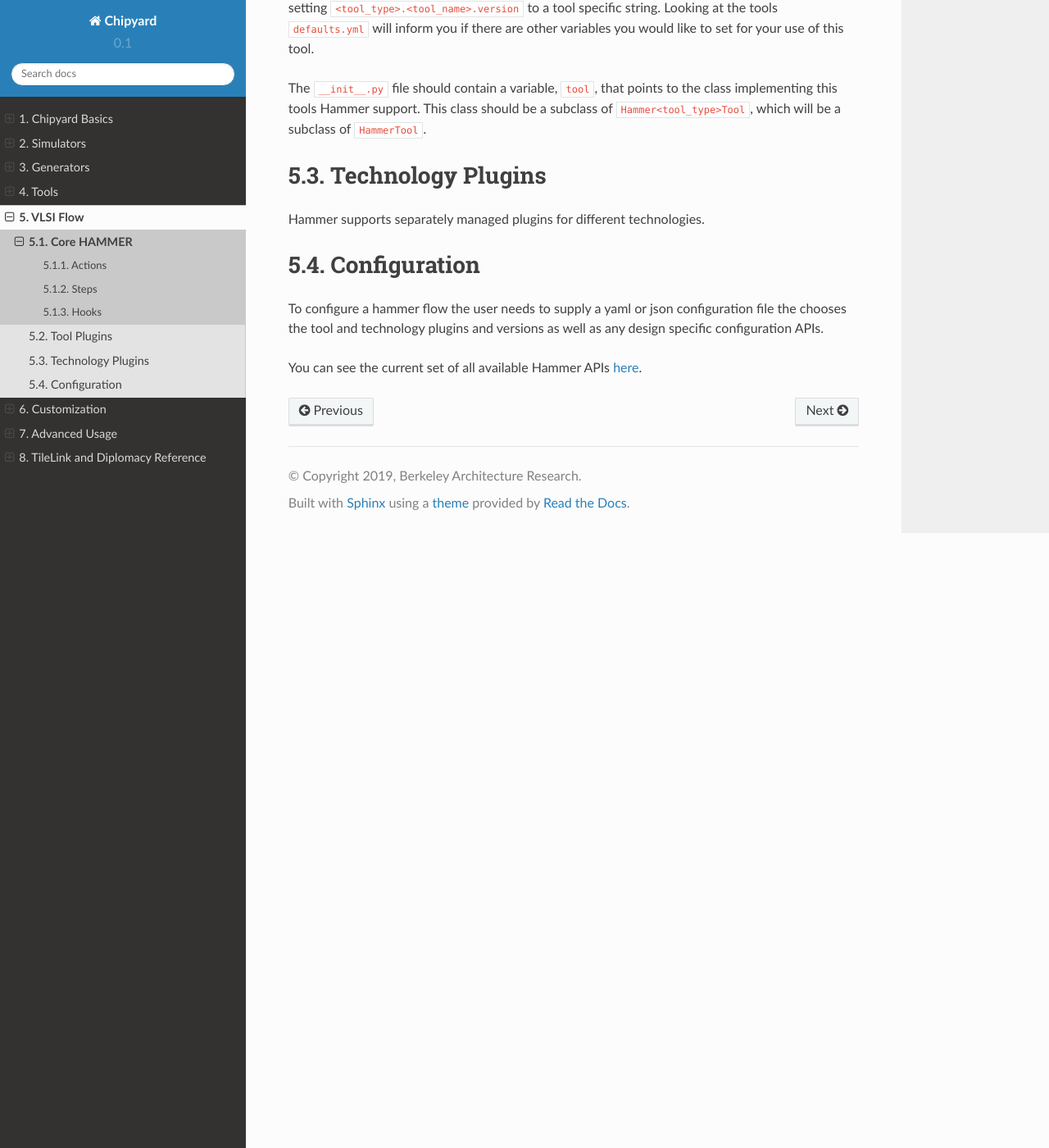
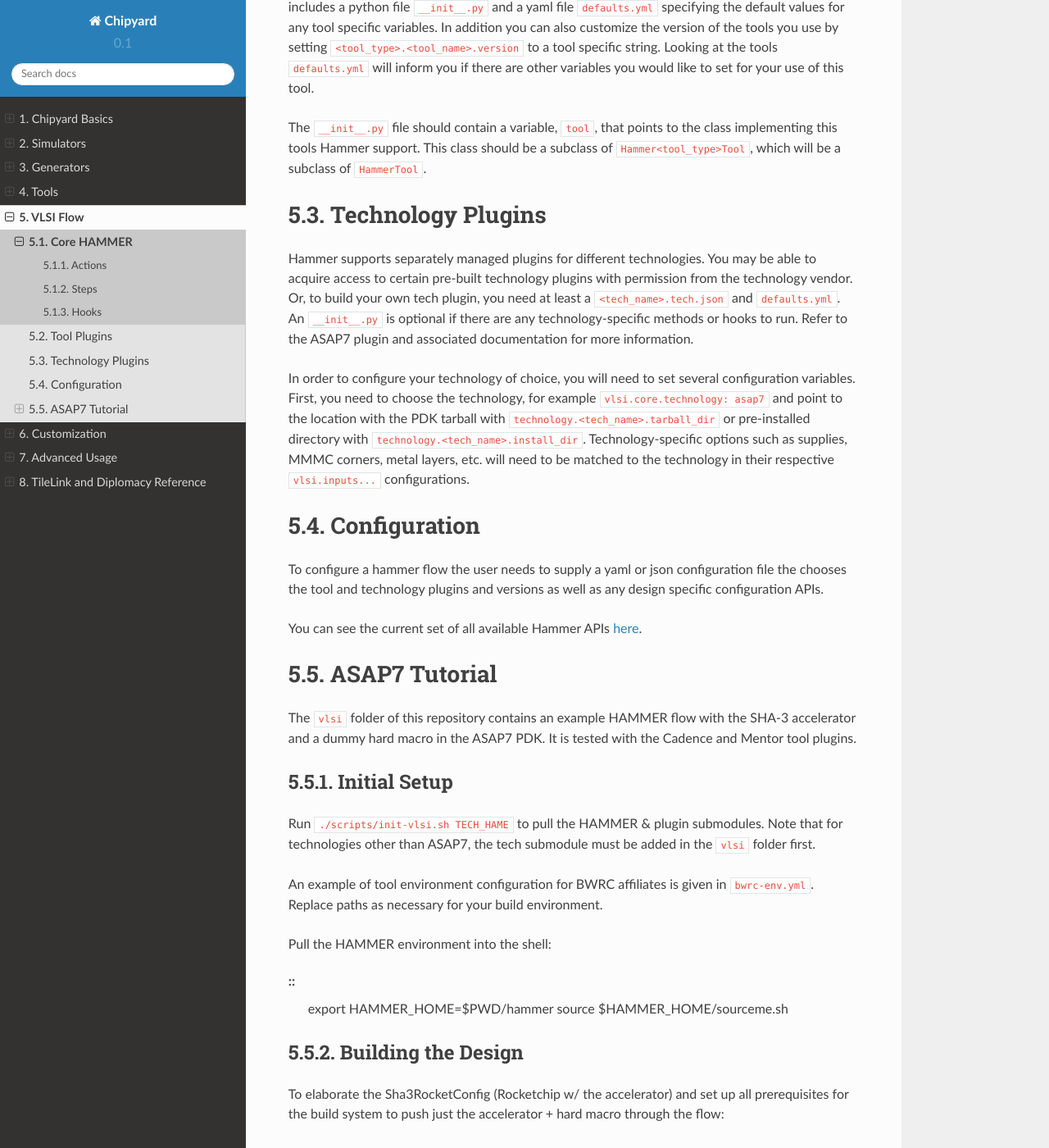
Before and after one commit to ucb-bar/chipyard, a Sphinx documentation site: the page built from docs/VLSI/HAMMER.rst, in a window 1280 px wide and 1400 px high, scrolled down 1163 px. Shown: the whole window at 82% size. Built offline with Sphinx 7.4.7 and the Read the Docs theme 2.0.0, drawn with Linux system fonts in a browser that asks for light colours; some of the changed text lies outside the part shown.

Commit message:
move documentation to docs/ and new Makefile plumbing

```diff
--- a/docs/VLSI/HAMMER.rst
+++ b/docs/VLSI/HAMMER.rst
@@ -24,8 +24,8 @@
 Tool Plugins
 ============
 
-Hammer supports separately managed plugins for different CAD tool vendors.
-The types of tools (in there hammer names) supported currently include:
+Hammer supports separately managed plugins for different CAD tool vendors. You may be able to acquire access to the included Cadence, Synopsys, and Mentor Graphics plugins with permission from the respective CAD tool vendor.
+The types of tools (by HAMMER names) supported currently include:
 
 * synthesis
 * par
@@ -48,7 +48,11 @@
 Technology Plugins
 ==================
 
-Hammer supports separately managed plugins for different technologies.
+Hammer supports separately managed plugins for different technologies. You may be able to acquire access to certain pre-built technology plugins with permission from the technology vendor. Or, to build your own tech plugin, you need at least a ``<tech_name>.tech.json`` and ``defaults.yml``. An ``__init__.py`` is optional if there are any technology-specific methods or hooks to run. Refer to the ASAP7 plugin and associated documentation for more information.
+
+In order to configure your technology of choice, you will need to set several configuration variables.
+First, you need to choose the technology, for example ``vlsi.core.technology: asap7`` and point to the location with the PDK tarball with ``technology.<tech_name>.tarball_dir`` or pre-installed directory with ``technology.<tech_name>.install_dir``.
+Technology-specific options such as supplies, MMMC corners, metal layers, etc. will need to be matched to the technology in their respective ``vlsi.inputs...`` configurations.
 
 Configuration
 =============
@@ -56,3 +60,63 @@
 To configure a hammer flow the user needs to supply a yaml or json configuration file the chooses the tool and technology plugins and versions as well as any design specific configuration APIs.
 
 You can see the current set of all available Hammer APIs `here <https://github.com/ucb-bar/hammer/blob/master/src/hammer-vlsi/defaults.yml>`__.
+
+ASAP7 Tutorial
+==============
+The ``vlsi`` folder of this repository contains an example HAMMER flow with the SHA-3 accelerator and a dummy hard macro in the ASAP7 PDK. It is tested with the Cadence and Mentor tool plugins.
+
+Initial Setup
+-------------
+Run ``./scripts/init-vlsi.sh TECH_HAME`` to pull the HAMMER & plugin submodules. Note that for technologies other than ASAP7, the tech submodule must be added in the ``vlsi`` folder first.
+
+An example of tool environment configuration for BWRC affiliates is given in ``bwrc-env.yml``. Replace paths as necessary for your build environment.
+
+Pull the HAMMER environment into the shell:
+
+::
+    export HAMMER_HOME=$PWD/hammer
+    source $HAMMER_HOME/sourceme.sh
+
+Building the Design
+-------------------
+To elaborate the Sha3RocketConfig (Rocketchip w/ the accelerator) and set up all prerequisites for the build system to push just the accelerator + hard macro through the flow:
+
+::
+    export MACROCOMPILER_MODE=' --mode synflops'
+    export CONFIG=Sha3RocketConfig
+    export VLSI_TOP=Sha3AccelwBB
+    make buildfile
+
+Note that because the ASAP7 process does not yet have a memory compiler, synflops are elaborated instead.
+
+Running the VLSI Flow
+---------------------
+The configuration for this example is contained in ``example.yml`` and the entry script with placeholders for hooks is contained in ``example-vlsi``. Before continuing, ensure you have the `ASAP7 PDK <http://asap.asu.edu/asap/>`__ tarball downloaded (but not extracted) and point the ``technology.asap7.tarball_dir`` to the tarball directory.
+
+To synthesize, type ``make syn``.
+
+Post-synthesis results are in ``build/syn-rundir``. Raw QoR data is available at ``build/syn-rundir/reports``, and methods to extract this information for design space exploration are a WIP.
+
+To place and route, type ``make par``.
+
+If successful, the resulting chip can be opened via ``./build/par-rundir/generated-scripts/open_chip``.
+
+Intermediate database are written in ``build/par-rundir`` between each step of the ``par`` action, and can be restored in an interactive Innovus session as desired for debugging purposes. Compressed timing reports are found in ``build/par-rundir/timingReports``.
+
+To run DRC & LVS, and view the results:
+
+::
+    make drc
+    ./build/drc-rundir/generated-scripts/view-drc
+    make lvs
+    ./build/lvs-rundir/generated-scripts/view-lvs
+
+Some DRC errors are expected from this PDK, as explained in the `ASAP7 plugin readme <https://github.com/ucb-bar/hammer/tree/master/src/hammer-vlsi/technology/asap7>`__
+
+Alternative RTL Flows
+---------------------
+The Make-based build system provided supports using HAMMER without using RTL generated by Chipyard. To push a custom verilog module through, one only needs to export the following environment variables before ``make buildfile``.
+
+::
+    export CUSTOM_VLOG=<your verilog files>
+    export VLSI_TOP=<your top module>
```
Also changed, not shown: vlsi/README.md (deleted), 2 other files.
